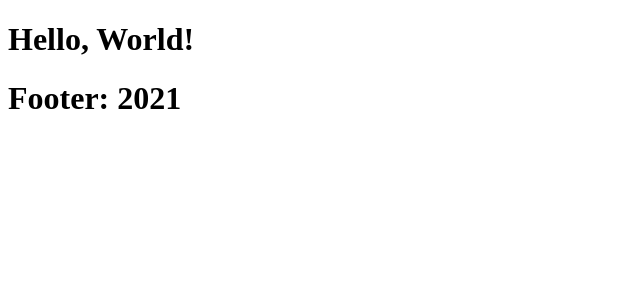
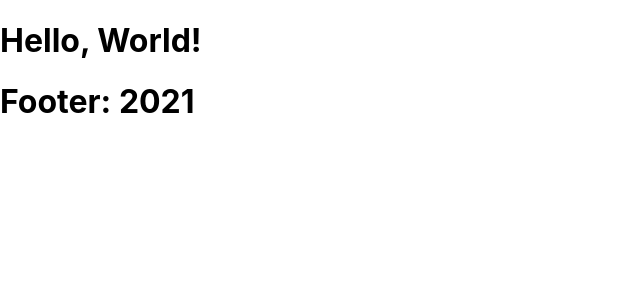
Before and after one commit to RobertGemmaJr/robertgemmajr, a React (Create React App) app in the folder robertgemmajr/: page / in a window 1280 px wide. Shown: the top 300 px of the page, without its empty margins (0-640 px from the left). Built offline with nearby package versions, Linux system fonts and the light colour scheme.

Commit message:
Added index.css file

```diff
--- /dev/null
+++ b/robertgemmajr/public/index.css
@@ -0,0 +1,13 @@
+body {
+  margin: 0;
+  font-family: -apple-system, BlinkMacSystemFont, 'Segoe UI', 'Roboto', 'Oxygen',
+    'Ubuntu', 'Cantarell', 'Fira Sans', 'Droid Sans', 'Helvetica Neue',
+    sans-serif;
+  -webkit-font-smoothing: antialiased;
+  -moz-osx-font-smoothing: grayscale;
+}
+
+code {
+  font-family: source-code-pro, Menlo, Monaco, Consolas, 'Courier New',
+    monospace;
+}
--- a/robertgemmajr/public/index.html
+++ b/robertgemmajr/public/index.html
@@ -7,14 +7,14 @@
     <meta name="theme-color" content="#000000" />
     <meta
       name="description"
-      content="Web site created using create-react-app"
+      content="Personal website for Robert Gemma, Jr."
     />
-    <link rel="apple-touch-icon" href="%PUBLIC_URL%/logo192.png" />
     <!--
       manifest.json provides metadata used when your web app is installed on a
       user's mobile device or desktop. See https://developers.google.com/web/fundamentals/web-app-manifest/
     -->
     <link rel="manifest" href="%PUBLIC_URL%/manifest.json" />
+    <link rel="stylesheet" href="%PUBLIC_URL%/index.css" />
     <!--
       Notice the use of %PUBLIC_URL% in the tags above.
       It will be replaced with the URL of the `public` folder during the build.
@@ -24,20 +24,10 @@
       work correctly both with client-side routing and a non-root public URL.
       Learn how to configure a non-root public URL by running `npm run build`.
     -->
-    <title>React App</title>
+    <title>Robert Gemma, Jr.</title>
   </head>
   <body>
     <noscript>You need to enable JavaScript to run this app.</noscript>
     <div id="root"></div>
-    <!--
-      This HTML file is a template.
-      If you open it directly in the browser, you will see an empty page.
-
-      You can add webfonts, meta tags, or analytics to this file.
-      The build step will place the bundled scripts into the <body> tag.
-
-      To begin the development, run `npm start` or `yarn start`.
-      To create a production bundle, use `npm run build` or `yarn build`.
-    -->
   </body>
 </html>
--- a/robertgemmajr/src/App.jsx
+++ b/robertgemmajr/src/App.jsx
@@ -1,7 +1,7 @@
 import React from "react";
 import Footer from "./components/Footer"
 
-function App() {
+export default function App() {
   return (
     <div>
       <h1>Hello, World!</h1>
@@ -9,5 +9,3 @@ function App() {
     </div>
   );
 }
-
-export default App;
--- a/robertgemmajr/src/components/Footer.jsx
+++ b/robertgemmajr/src/components/Footer.jsx
@@ -1,8 +1,6 @@
 import React from "react";
 
 const year = new Date().getFullYear();
-
-
 export default function Footer() {
     return(<h1>Footer: {year}</h1>);
 }
```
Also changed, not shown: robertgemmajr/public/manifest.json (added), 1 other file (tests, documents, lock files or other folders).
